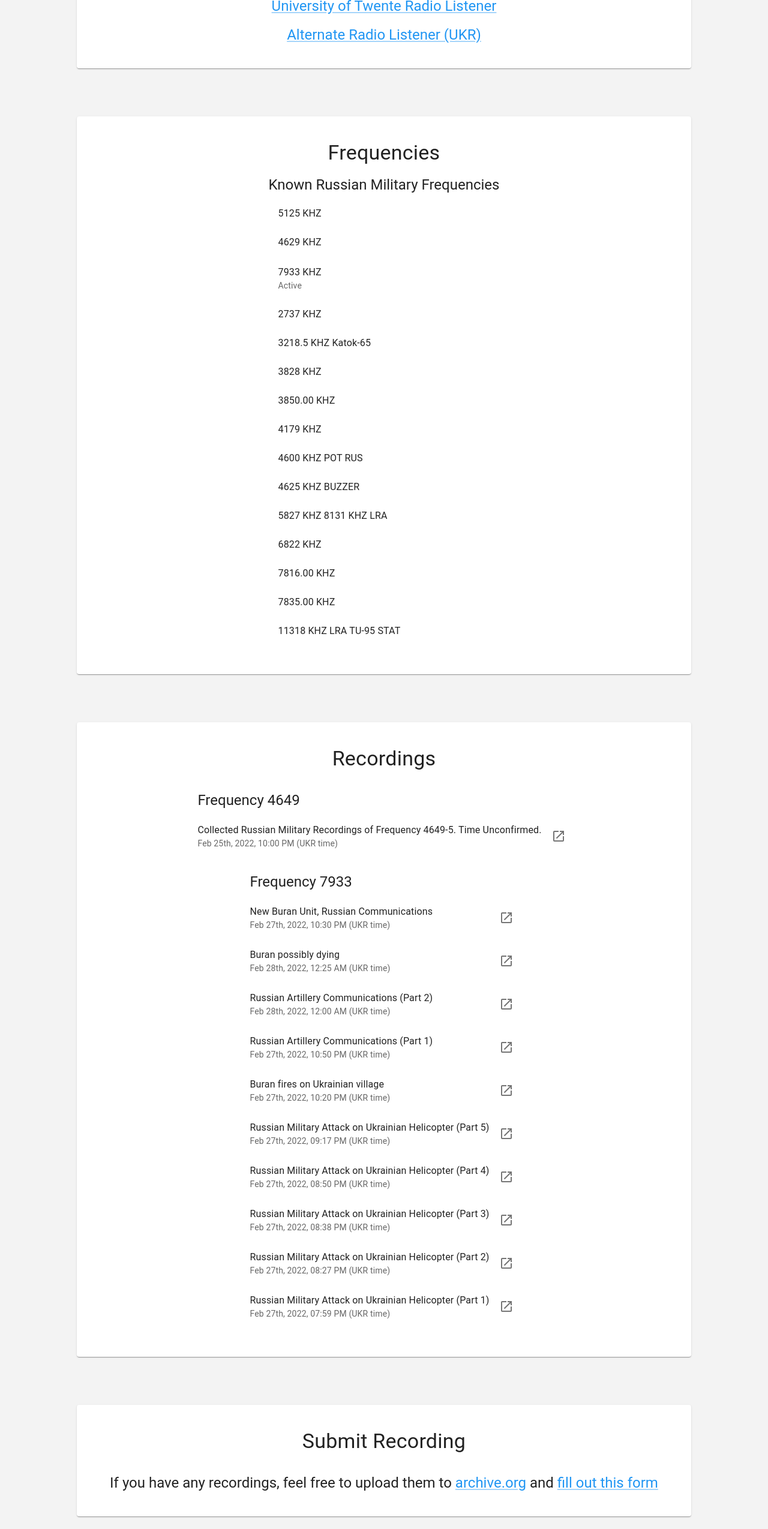
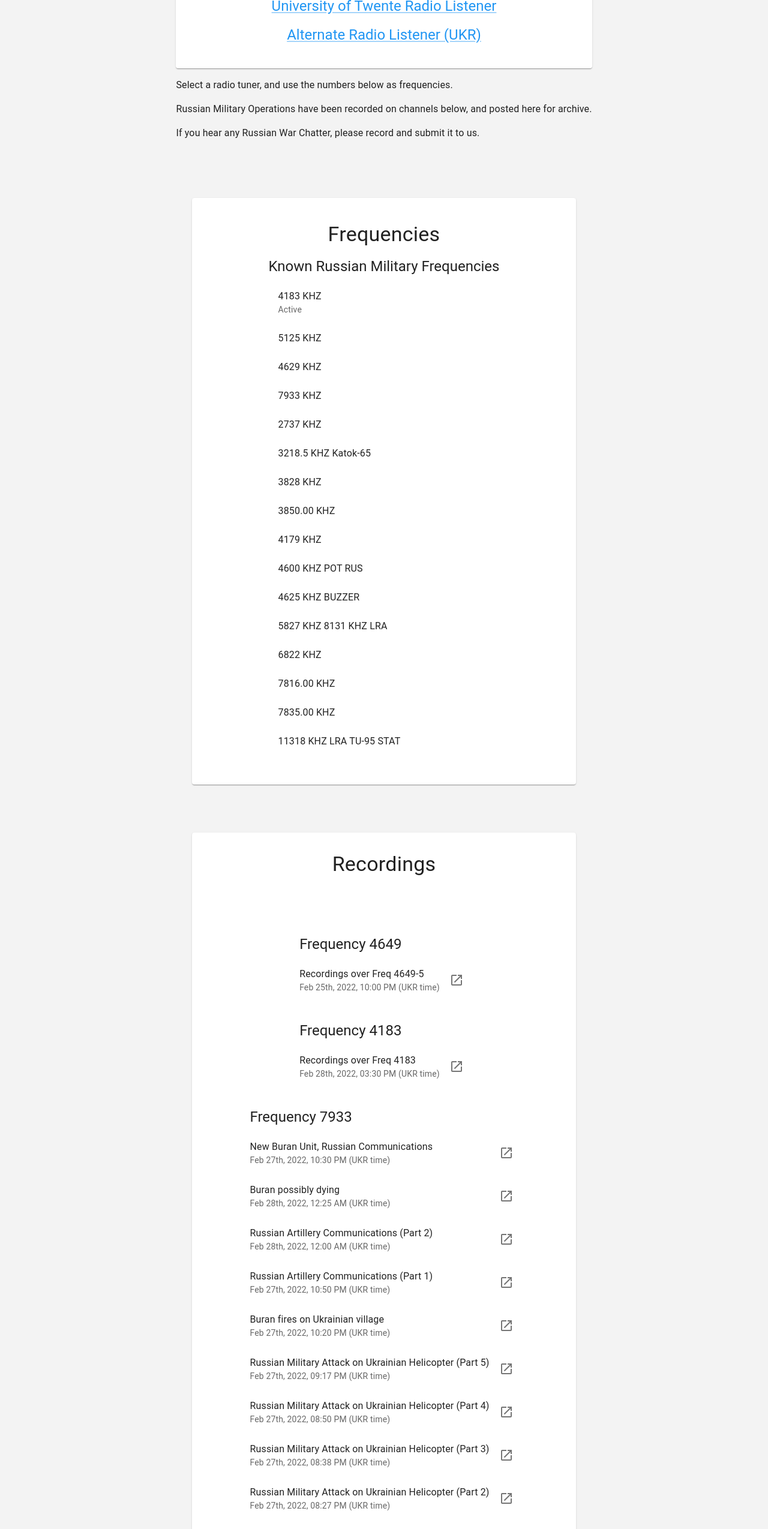
Before and after one commit to brianross93/saveukraine, a React (Create React App) app in the folder saveukraine/: page / in a window 1280 px wide. Shown: the part 200-2749 px from the top of the page at 60% size. Built offline with nearby package versions, Linux system fonts and the light colour scheme; the HTML template or start-up script is replaced by a standard one.

Commit message:
fixing styling

```diff
--- a/saveukraine/src/App.js
+++ b/saveukraine/src/App.js
@@ -79,29 +79,33 @@
                     <Grid
 
                         item
-                        sx={{ mt: 10, minWidth: "80%" }}
+                        sx={{ mt: 10, minWidth: "50%" }}
                     >
                         <Tuners />
+                        <p>Select a radio tuner, and use the numbers below as frequencies.</p><p> Russian Military
+                            Operations have been recorded on channels below, and posted here for archive.</p>
+                            <p>If you hear any Russian War Chatter, please record and submit it to us.</p>
                     </Grid>
                     <Grid
 
                         item
-                        sx={{ mt: 10, minWidth: "80%" }}
+                        sx={{ mt: 10, minWidth: "50%" }}
                     >
                         <Frequencies />
                     </Grid>
                     <Grid
 
                         item
-                        item
-                        sx={{ mt: 10, minWidth: "80%" }}
+
+
+                        sx={{ mt: 10, minWidth: "50%" }}
                     >
                         <Recordings />
                     </Grid>
                     <Grid
 
                         item
-                        sx={{ mt: 10, minWidth: "80%" }}
+                        sx={{ mt: 10, minWidth: "50%" }}
                     >
                         <Submit />
                     </Grid>
--- a/saveukraine/src/Frequencies.js
+++ b/saveukraine/src/Frequencies.js
@@ -3,9 +3,10 @@
 
 const Frequencies = () => {
     const frequencies = [
+        { freq: "4183 KHZ", active: true },
         { freq: "5125 KHZ", active: false },
         { freq: "4629 KHZ", active: false },
-        { freq: "7933 KHZ", active: true },
+        { freq: "7933 KHZ", active: false},
         { freq: "2737 KHZ", active: false },
         { freq: "3218.5 KHZ Katok-65", active: false },
         { freq: "3828 KHZ", active: false },
--- a/saveukraine/src/Recordings.js
+++ b/saveukraine/src/Recordings.js
@@ -15,20 +15,21 @@
     };
     return (
         <section id="recordings">
-            <Paper sx={{ p: 5 }}>
+            <Paper sx={{ p: 4 }}>
                 <Grid
                     container
                     direction="column"
                     justifyContent="center"
                     alignItems="center"
-                    spacing={2}
+                    spacing={3}
                 >
                     <Grid
                         item
 
                         sx={{
-                            mb: 2
+                            mb: 9
                          }}
+
 
 
                     >
--- a/saveukraine/src/recordings.json
+++ b/saveukraine/src/recordings.json
@@ -1,9 +1,16 @@
 {
     "Frequency 4649":[
         {
-            "title": "Collected Russian Military Recordings of Frequency 4649-5. Time Unconfirmed.",
+            "title": "Recordings over Freq 4649-5",
             "time": 1645819200,
             "link": "https://archive.org/details/websdr_recording_start_2022-02-25T20_53_30Z_4649.5kHz"
+        }
+    ],
+    "Frequency 4183":[
+        {
+            "title": "Recordings over Freq 4183",
+            "time": 1646055015,
+            "link": "https://archive.org/details/websdr_recording_start_2022-03-01T00_57_28Z_4813.0kHz"
         }
     ],
     "Frequency 7933": [
```
Also changed, not shown: 8 other files (tests, documents, lock files or other folders).
